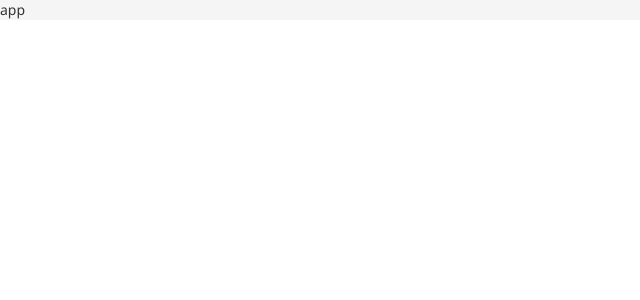
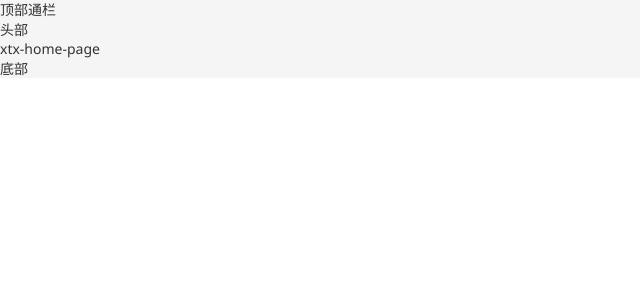
Before and after one commit to Lucky-Ya-Q/erabbit-client-pc, a Vue app: page /#/ in a window 1280 px wide. Before the commit this address had no page. Shown: the top 300 px of the page, without its empty margins (0-640 px from the left). Built offline with nearby package versions, Linux system fonts and the light colour scheme.

Commit message:
路由与组件

```diff
--- a/src/App.vue
+++ b/src/App.vue
@@ -1,5 +1,6 @@
 <template>
-  app
+  <!-- 一级路由 -->
+  <router-view></router-view>
 </template>
 
 <script setup>
--- a/src/router/index.js
+++ b/src/router/index.js
@@ -1,6 +1,17 @@
 import { createRouter, createWebHashHistory } from 'vue-router'
 
-const routes = []
+const routes = [
+  {
+    path: '/',
+    component: () => import('@/views/xtx-layout'),
+    children: [
+      {
+        path: '/',
+        component: () => import('@/views/home/xtx-home-page')
+      }
+    ]
+  }
+]
 
 const router = createRouter({
   history: createWebHashHistory(process.env.NODE_ENV === 'production' ? '/erabbit-client-pc/' : '/'),
--- /dev/null
+++ b/src/views/home/xtx-home-page.vue
@@ -0,0 +1,11 @@
+<template>
+  xtx-home-page
+</template>
+
+<script setup>
+
+</script>
+
+<style scoped lang="less">
+
+</style>
--- /dev/null
+++ b/src/views/xtx-layout.vue
@@ -0,0 +1,17 @@
+<template>
+  <nav>顶部通栏</nav>
+  <header>头部</header>
+  <main>
+    <!-- 二级路由 -->
+    <router-view></router-view>
+  </main>
+  <footer>底部</footer>
+</template>
+
+<script setup>
+
+</script>
+
+<style scoped lang="less">
+
+</style>
```
